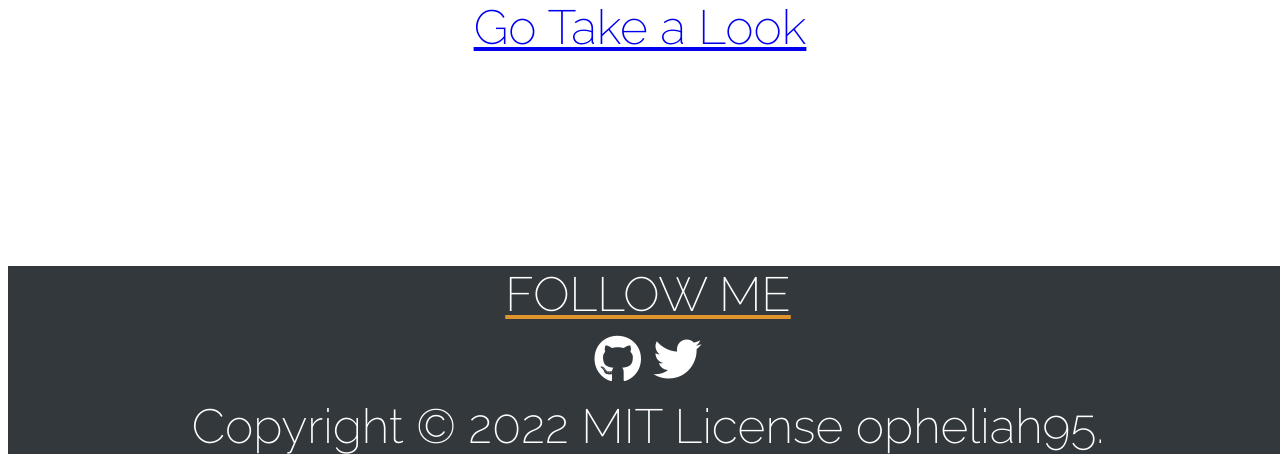
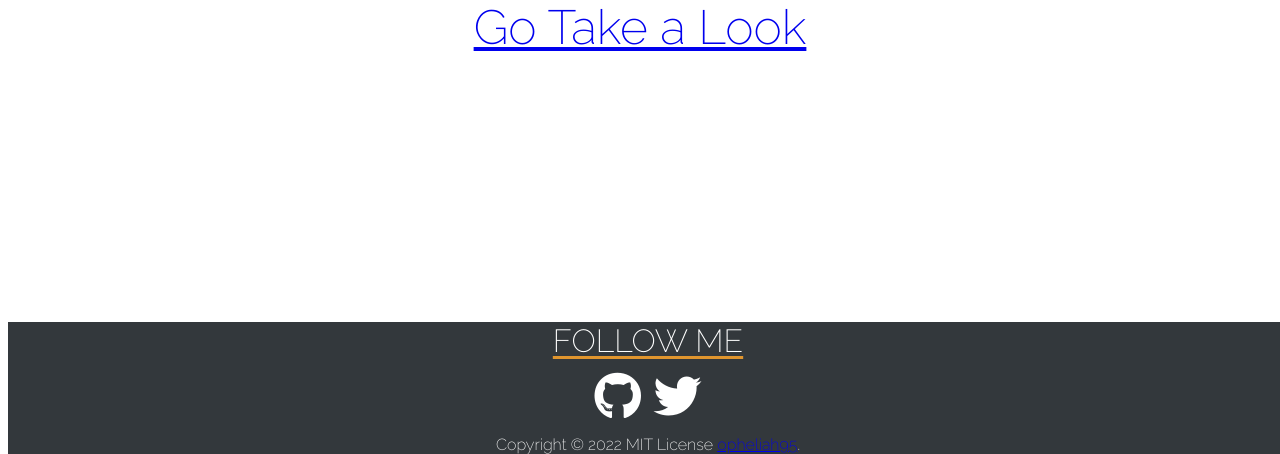
Before and after one commit to opheliah95/hello-django, a Django app: page / in a window 1280 px wide. Shown: the part 346-800 px from the top of the page. Run offline with Django 4.2, Linux system fonts and the light colour scheme; some libraries are stand-ins or nearby versions.

Commit message:
font: modified font properties

```diff
--- a/mysite/mysite/templates/home/index.html
+++ b/mysite/mysite/templates/home/index.html
@@ -34,15 +34,15 @@
     <!-- footer for the social media-->
    <footer>
     <div class="social-media">
-        <div class="sm-contact footer-heading text-white highlight">
+        <div class="sm-contact footer-heading text-white highlight fnt-medium">
             Follow Me
         </div>
-        <div class="sm-icons text-white">
+        <div class="sm-icons text-white fnt-big">
             <i class="fa-brands fa-github github"></i>
             <i class="fa-brands fa-twitter twitter"></i>
         </div>
-        <div class="sm-copyright text-white">
-            Copyright © 2022 MIT License <a>opheliah95</a>.
+        <div class="sm-copyright text-white fnt-small">
+            Copyright © 2022 MIT License <a href="https://github.com/opheliah95">opheliah95</a>.
         </div>
     </div>
    </footer>
--- a/mysite/static/home/styles.css
+++ b/mysite/static/home/styles.css
@@ -1,7 +1,5 @@
 .social-media{
     background-color: #33383c;
-    font-family: 'Raleway', sans-serif;
-    font-size: 3em;
     position: absolute;
     width: 100%;
     bottom: 0;
@@ -42,3 +40,13 @@
     font-family: 'Raleway', sans-serif;
     font-size: 1em;
 }
+
+.fnt-medium{
+    font-family: 'Raleway', sans-serif;
+    font-size: 2em;
+}
+
+.fnt-big{
+    font-family: 'Raleway', sans-serif;
+    font-size: 3em;
+}
```
